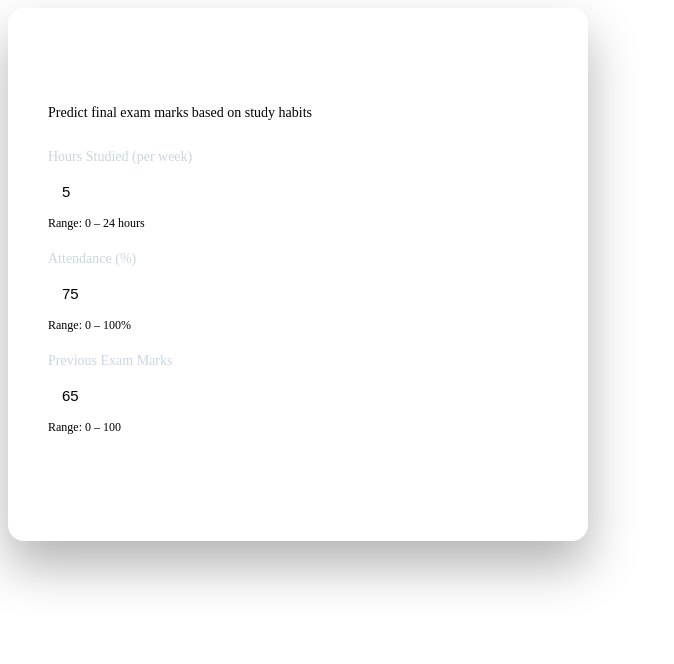
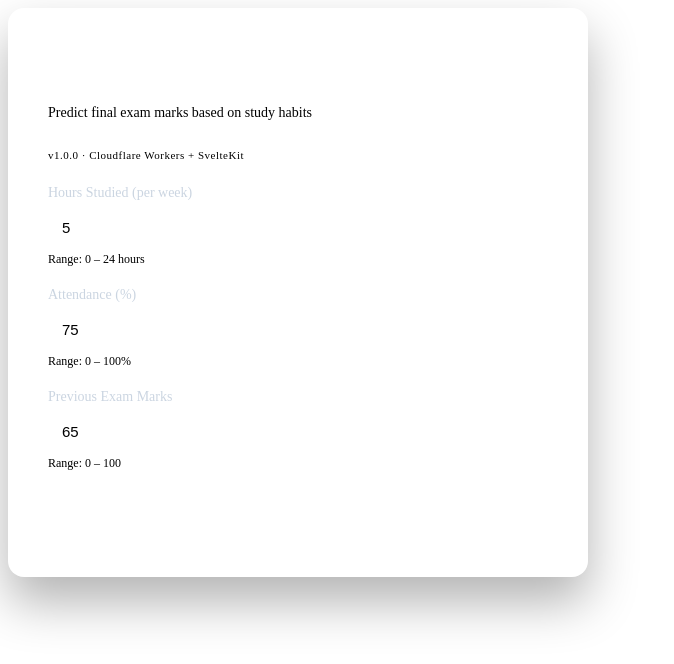
Before and after one commit to Salmankabir12/AI-Student-Predictor, a SvelteKit app in the folder frontend/: page / in a window 1280 px wide. Shown: the top 664 px of the page, without its empty margins (0-674 px from the left). Built offline with nearby package versions, Linux system fonts and the light colour scheme.

Commit message:
chore: trigger CI/CD pipeline

```diff
--- a/frontend/src/routes/+page.svelte
+++ b/frontend/src/routes/+page.svelte
@@ -37,6 +37,7 @@
 <div class="card">
   <h1>AI Student Predictor</h1>
   <p class="subtitle">Predict final exam marks based on study habits</p>
+  <p class="deployment-badge">v1.0.0 · Cloudflare Workers + SvelteKit</p>
 
   <form onsubmit={handleSubmit}>
     <div class="form-group">
@@ -162,6 +163,12 @@
     background-clip: text;
   }
   .result-note { font-size: 13px; color: var(--text-muted); margin-top: 8px; }
+  .deployment-badge {
+    font-size: 11px;
+    color: var(--text-muted);
+    margin-bottom: 24px;
+    letter-spacing: 0.5px;
+  }
   .error {
     margin-top: 16px;
     padding: 12px;
```
